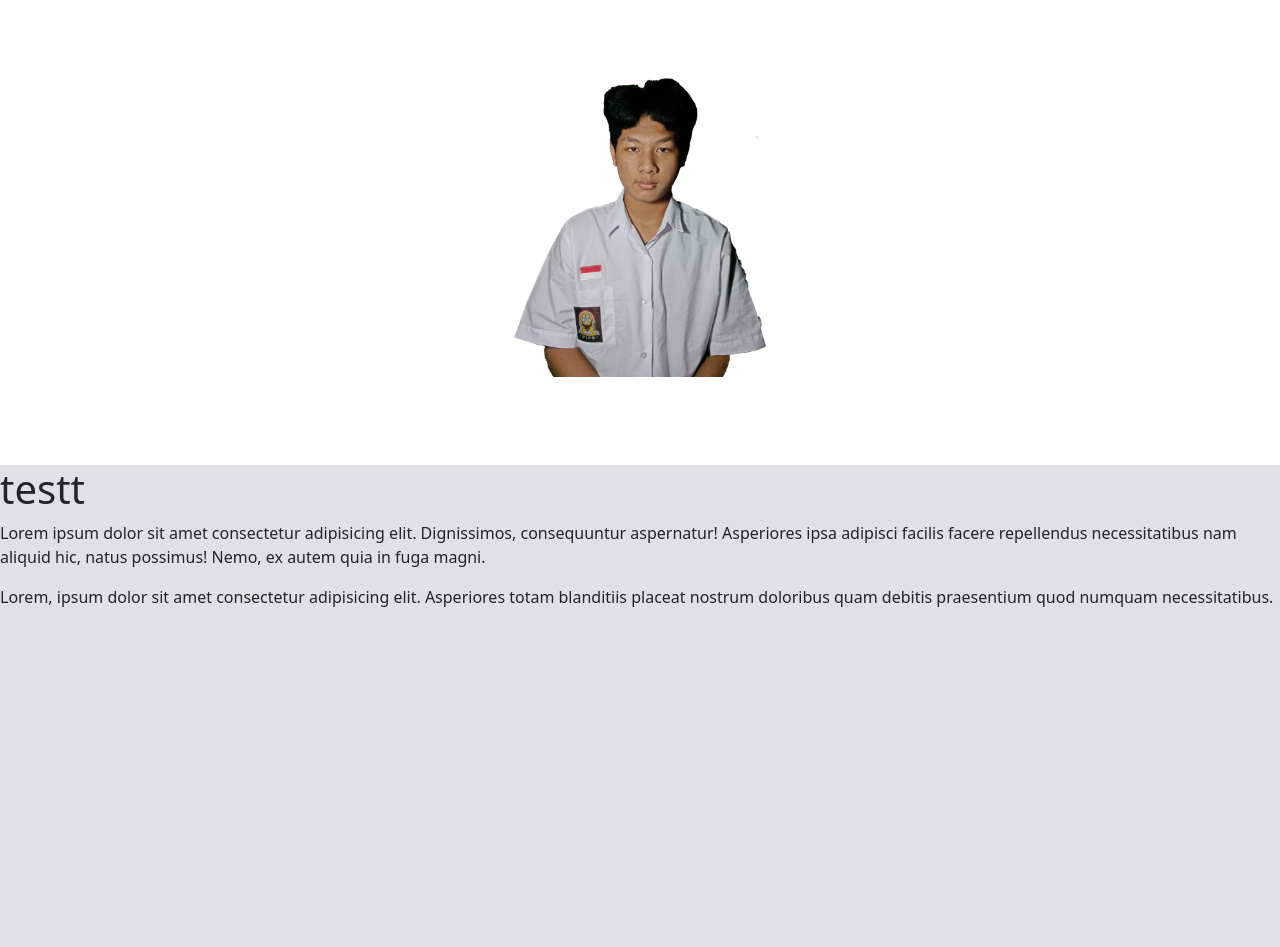
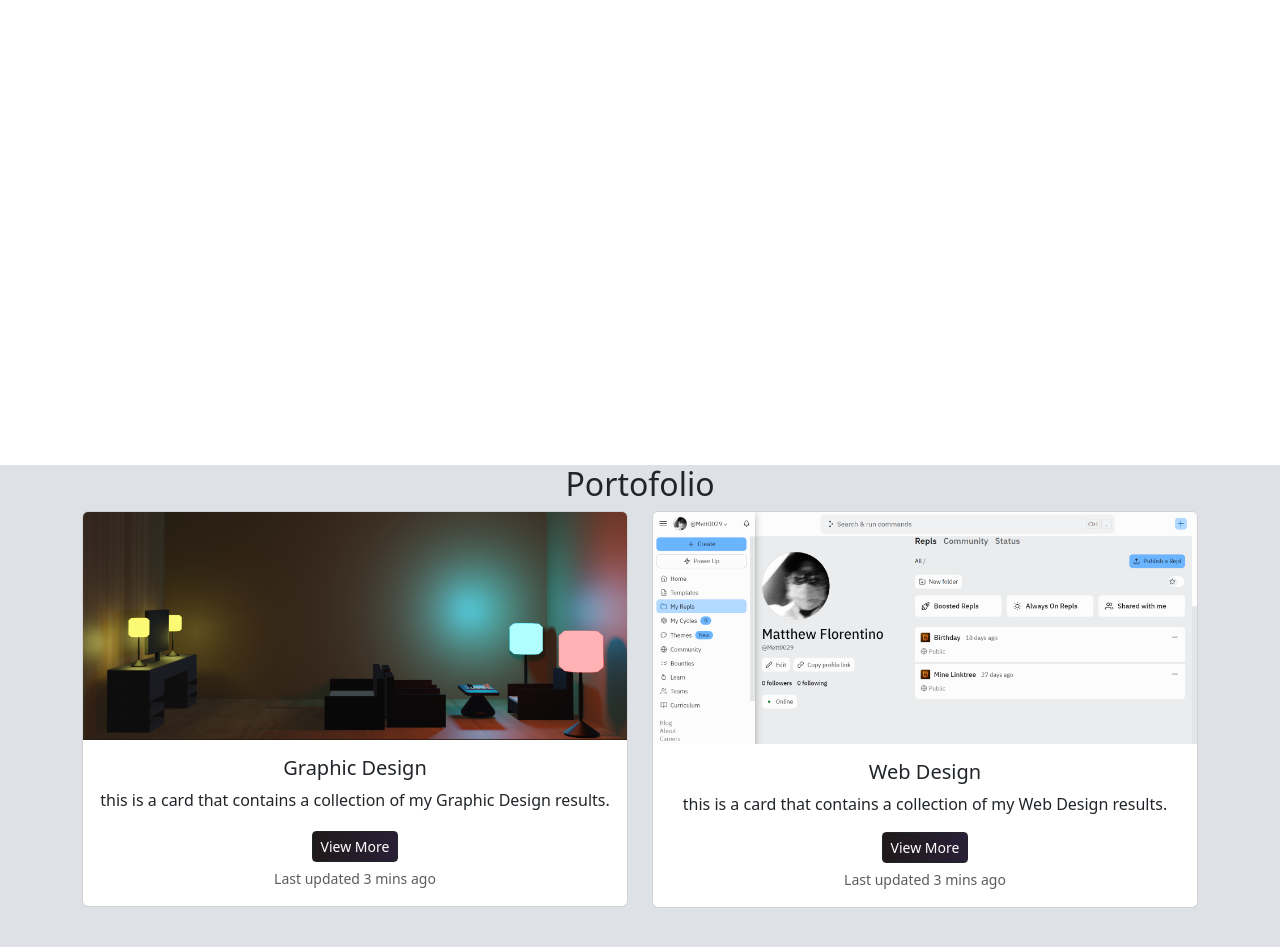
Before and after one commit to Matthewflorentino/WebPortofolio, a plain HTML site: page index.html in a window 1280 px wide. Shown: the part 1135-2082 px from the top of the page. Drawn offline with nearby package versions, Linux system fonts and the light colour scheme.

Commit message:
add portofolio

```diff
--- a/index.html
+++ b/index.html
@@ -12,32 +12,30 @@
 
 <body>
     <section id="home">
-        <div class="navbars">
       <nav class="navbar navbar-expand-lg fixed-top">
         <div class="container-fluid">
-                  <a class="navbar-brand" href="#">M</a>
+          <a class="navbar-brand" href="#">M e t t .</a>
           <button class="navbar-toggler" type="button" data-bs-toggle="collapse" data-bs-target="#navbarNav" aria-controls="navbarNav" aria-expanded="false" aria-label="Toggle navigation">
             <span class="navbar-toggler-icon"></span>
           </button>
-                  <div class="collapse navbar-collapse d-flex justify-content-end" id="navbarNav">
+          <div class="collapse navbar-collapse justify-content-end" id="navbarNav">
             <ul class="navbar-nav">
               <li class="nav-item">
-                        <a class="nav-link" aria-current="page" href="#home">Home</a>
+                <a class="nav-link active" aria-current="page" href="#home">Home</a>
               </li>
               <li class="nav-item">
-                        <a class="nav-link" aria-current="page" href="#about">Profile</a>
+                <a class="nav-link" href="#about">About</a>
               </li>
               <li class="nav-item">
                 <a class="nav-link" href="#portofolio">Portofolio</a>
               </li>
               <li class="nav-item">
-                        <a class="nav-link" href="#">Contact</a>
+                <a class="nav-link" href="#contact">Contact</a>
               </li>
             </ul>
           </div>
         </div>
       </nav>
-        </div>
         <div class="row" style="margin: 0;">
             <div class="col-md-8">
                 <div class="container">
@@ -63,13 +61,47 @@
         <div class="container">
             <h1>ABOUT ME</h1>
             <p>Lorem ipsum dolor sit amet consectetur, adipisicing elit. Voluptas exercitationem ipsum, illum fugit vero voluptates perspiciatis nisi inventore explicabo nam hic consectetur facere totam quia nostrum, quasi voluptatem ducimus facilis. Deserunt omnis ut tenetur ipsum unde, rerum amet voluptate quis.</p>
-            <img src="images/me 1.png" alt="">
+            <!-- <img src="images/me 1.png" alt=""> -->
         </div>
     </section>
     <section id="portofolio">
-        <h1>testt</h1>
-        <p>Lorem ipsum dolor sit amet consectetur adipisicing elit. Dignissimos, consequuntur aspernatur! Asperiores ipsa adipisci facilis facere repellendus necessitatibus nam aliquid hic, natus possimus! Nemo, ex autem quia in fuga magni.</p>
-        <p>Lorem, ipsum dolor sit amet consectetur adipisicing elit. Asperiores totam blanditiis placeat nostrum doloribus quam debitis praesentium quod numquam necessitatibus.</p>
+      <section id="portofolio">
+        <h2 class="text-center">Portofolio</h2>
+        <div class="container md-4">
+            <div class="row">
+                <div class="col-md-6">
+                    <div class="card mb-3 text-center">
+                        <img src="images/rtamu.png" class="card-img-top" alt="...">
+                        <div class="card-body">
+                            <h5 class="card-title">Graphic Design</h5>
+                            <p class="card-text" style="padding-bottom: 3px;">this is a card that contains a
+                                collection
+                                of my Graphic Design results.</p>
+                            <a class="btn btn-dark btn-sm"
+                                href="https://drive.google.com/drive/folders/1zGyyP9-hDKN6gAmr2hGkH1cUubkTBSnC"
+                                role="button" style="background: linear-gradient(to right, #201a1a, #292037);">View
+                                More</a>
+                            <p class="card-text pt-1"><small class="text-muted">Last updated 3 mins ago</small></p>
+                        </div>
+                    </div>
+                </div>
+                <div class="col-md-6">
+                    <div class="card mb-3 text-center">
+                        <img src="images/replit.png" class="card-img-top" alt="...">
+                        <div class="card-body">
+                            <h5 class="card-title">Web Design</h5>
+                            <p class="card-text">this is a card that contains a collection of my Web Design results.
+                            </p>
+                            <a class="btn btn-dark btn-sm" href="https://github.com/Beater0001?tab=repositories"
+                                role="button" style="background: linear-gradient(to right, #201a1a, #292037);">View
+                                More</a>
+                            <p class="card-text pt-1"><small class="text-muted">Last updated 3 mins ago</small></p>
+                        </div>
+                    </div>
+                </div>
+            </div>
+        </div>
+    </section>
     </section>
     <script src="https://cdn.jsdelivr.net/npm/@popperjs/core@2.11.8/dist/umd/popper.min.js"
         integrity="sha384-I7E8VVD/ismYTF4hNIPjVp/Zjvgyol6VFvRkX/vR+Vc4jQkC+hVqc2pM8ODewa9r"
```
Also changed, not shown: images/replit.png (added), images/rtamu.png (added). Lines whose indentation alone changed are shown as unchanged.
